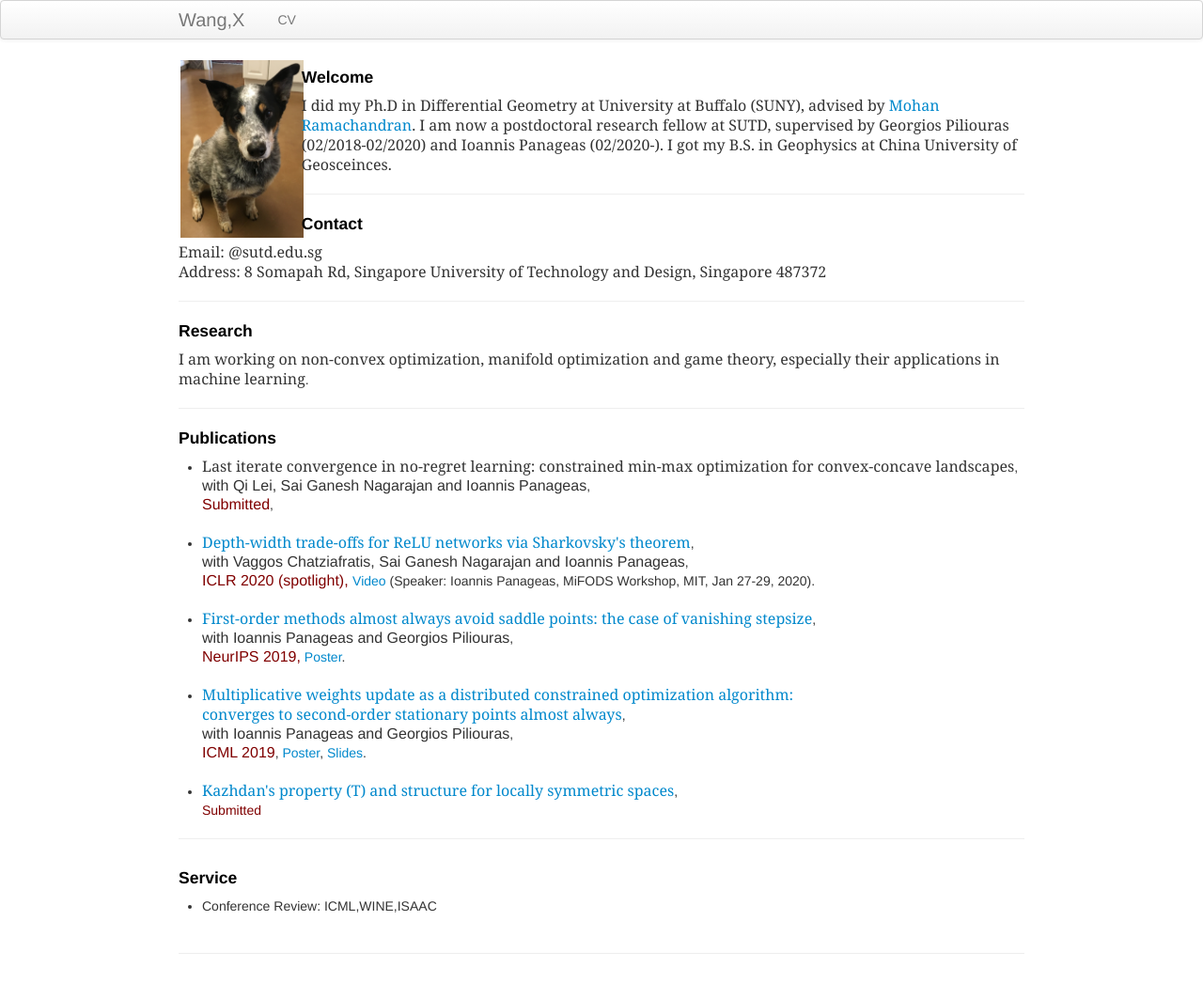
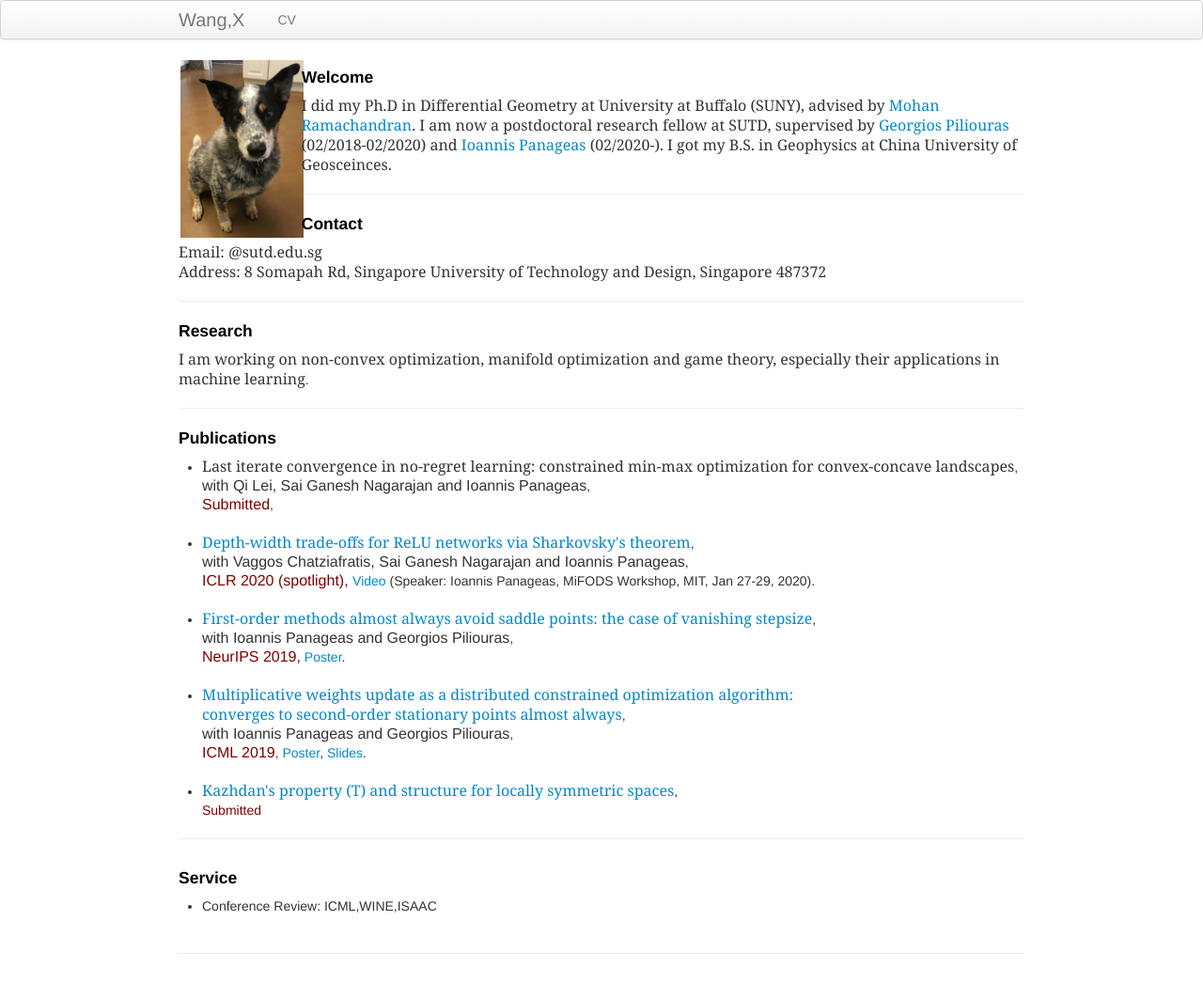
Before and after one commit to xiiaowang/xiiaowang.github.io, a Jekyll site: the page built from index.md, in a window 1280 px wide. Shown: the whole page at 94% size. Built offline with Jekyll 4.4.1, drawn with Linux system fonts in a browser that asks for light colours; part of the change alters nothing that is shown.

Commit message:
Update index.md

```diff
--- a/index.md
+++ b/index.md
@@ -12,7 +12,7 @@ keywords: machine learning, geometry
 
 <div class="container1">
     <h4><a name="Welcome"></a>Welcome</h4>
-    <font size="3" face="Georgia">I did my Ph.D in Differential Geometry at University at Buffalo (SUNY), advised by <a href="http://www.buffalo.edu/cas/math/people/faculty/ramachandran.html">Mohan Ramachandran</a>. I am now a postdoctoral research fellow at SUTD, supervised by Georgios Piliouras (02/2018-02/2020) and Ioannis Panageas (02/2020-). I got my B.S. in Geophysics at China University of Geosceinces.
+    <font size="3" face="Georgia">I did my Ph.D in Differential Geometry at University at Buffalo (SUNY), advised by <a href="http://www.buffalo.edu/cas/math/people/faculty/ramachandran.html">Mohan Ramachandran</a>. I am now a postdoctoral research fellow at SUTD, supervised by <a href="https://people.sutd.edu.sg/~georgios/">Georgios Piliouras</a> (02/2018-02/2020) and <a href="https://panageas.github.io/">Ioannis Panageas</a> (02/2020-). I got my B.S. in Geophysics at China University of Geosceinces.
         </font>
 
 </div>
```
